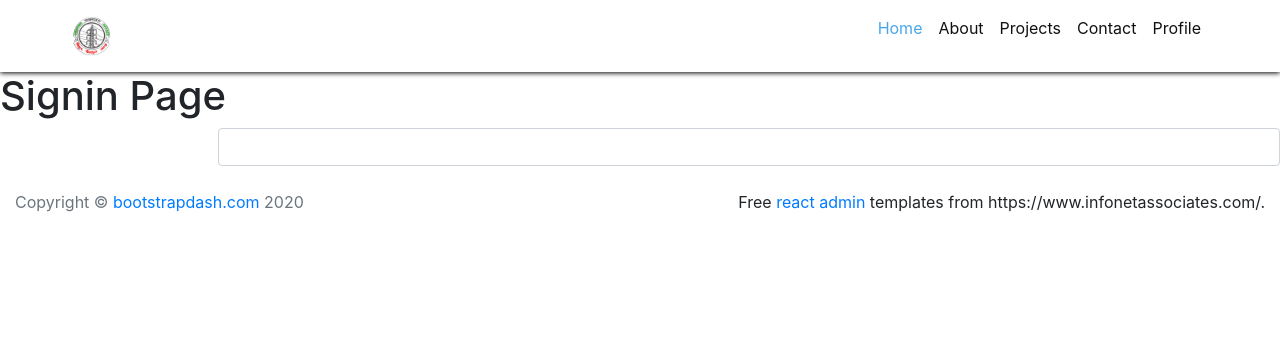
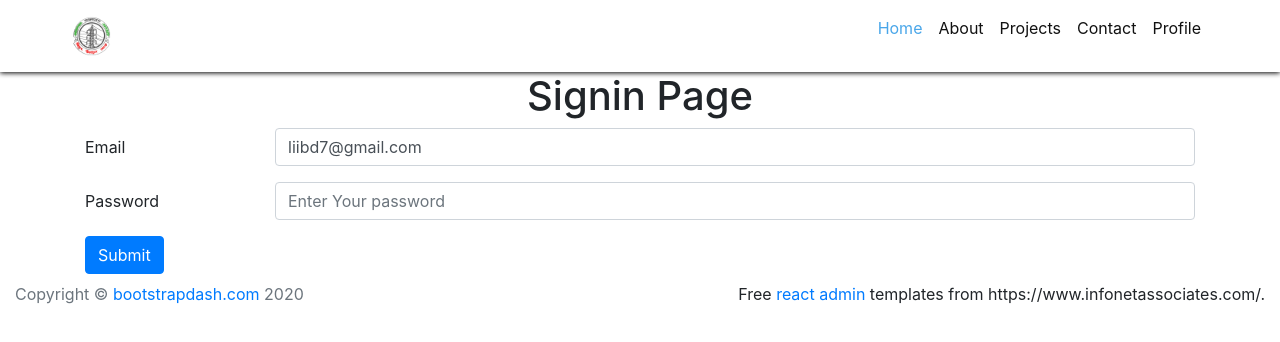
Before and after one commit to Limon-7/react-templete, a React (Create React App) app: page /auth/signin in a window 1280 px wide. Shown: the top 342 px of the page. Built offline with nearby package versions, Linux system fonts and the light colour scheme.

Commit message:
form added

```diff
--- a/src/common/components/form-input/index.jsx
+++ b/src/common/components/form-input/index.jsx
@@ -1,11 +1,16 @@
 import React from "react";
 
-function FormInput() {
+function FormInput({ label, name, handleChange, ...otherProps }) {
   return (
-    <div class="form-group row">
-      <label htmlFor="" class="col-sm-2 col-form-label"></label>
-      <div class="col-sm-10">
-        <input type="password" class="form-control" id="inputPassword" />
+    <div className="form-group row">
+      <label className="col-sm-2 col-form-label">{label}</label>
+      <div className="col-sm-10">
+        <input
+          className="form-control"
+          name={name}
+          onChange={(e) => handleChange(e)}
+          {...otherProps}
+        />
       </div>
     </div>
   );
--- /dev/null
+++ b/src/common/components/hooks/UseForm.jsx
@@ -0,0 +1,17 @@
+import React from "react";
+
+function UseForm(initialState) {
+  const [values, setValues] = React.useState(initialState);
+  console.log(values);
+  return [
+    values,
+    (e) => {
+      setValues({
+        ...values,
+        [e.target.name]: e.target.value,
+      });
+    },
+  ];
+}
+
+export default UseForm;
--- /dev/null
+++ b/src/common/utils/validate.js
@@ -0,0 +1,28 @@
+export default function validateInfo(values) {
+  let errors = {};
+
+  //   if (!values.username.trim()) {
+  //     errors.username = "Username required";
+  //   }
+  // else if (!/^[A-Za-z]+/.test(values.name.trim())) {
+  //   errors.name = 'Enter a valid name';
+  // }
+
+  if (!values.email) {
+    errors.email = "Email required";
+  } else if (!/\S+@\S+\.\S+/.test(values.email)) {
+    errors.email = "Email address is invalid";
+  }
+  if (!values.password) {
+    errors.password = "Password is required";
+  } else if (values.password.length < 6) {
+    errors.password = "Password needs to be 6 characters or more";
+  }
+
+  //   if (!values.password2) {
+  //     errors.password2 = "Password is required";
+  //   } else if (values.password2 !== values.password) {
+  //     errors.password2 = "Passwords do not match";
+  //   }
+  return errors;
+}
--- a/src/features/authPage/signnin/index.jsx
+++ b/src/features/authPage/signnin/index.jsx
@@ -1,11 +1,57 @@
 import React from "react";
 import FormInput from "../../../common/components/form-input";
+import UseForm from "../../../common/components/hooks/UseForm";
+import validate from "../../../common/utils/validate";
 
 function Signin() {
+  const [formValues, handleChange] = UseForm({
+    email: "liibd7@gmail.com",
+    password: "",
+  });
+  const [isSubmitting, setIsSubmitting] = React.useState(false);
+  const [errors, setErrors] = React.useState({});
+
+  const handleSubmit = (e) => {
+    e.preventDefault();
+    setErrors(validate(formValues));
+    console.log(errors);
+    if (Object.keys(errors).length !== 0) {
+      return;
+    }
+    console.log("submitted successfully:", formValues);
+  };
+  // React.useEffect(() => {
+  //   if (Object.keys(errors).length === 0) {
+  //     return;
+  //   }
+  // }, [errors]);
   return (
-    <div>
-      <h1>Signin Page</h1>
-      <FormInput />
+    <div className="container">
+      <h1 className="text-center">Signin Page</h1>
+      <form onSubmit={handleSubmit}>
+        <FormInput
+          name="email"
+          type="email"
+          label="Email"
+          value={formValues.email}
+          handleChange={(e) => handleChange(e)}
+          placeholder="Enter Your Email"
+        />
+        {errors.email && <p>{errors.email}</p>}
+        <FormInput
+          name="password"
+          type="password"
+          label="Password"
+          value={formValues.password}
+          handleChange={(e) => handleChange(e)}
+          placeholder="Enter Your password"
+          errors={errors}
+        />
+        {errors.password && (
+          <p className="text-danger text-center">{errors.password}</p>
+        )}
+        <input className="btn btn-primary" type="submit" value="Submit" />
+      </form>
     </div>
   );
 }
```
